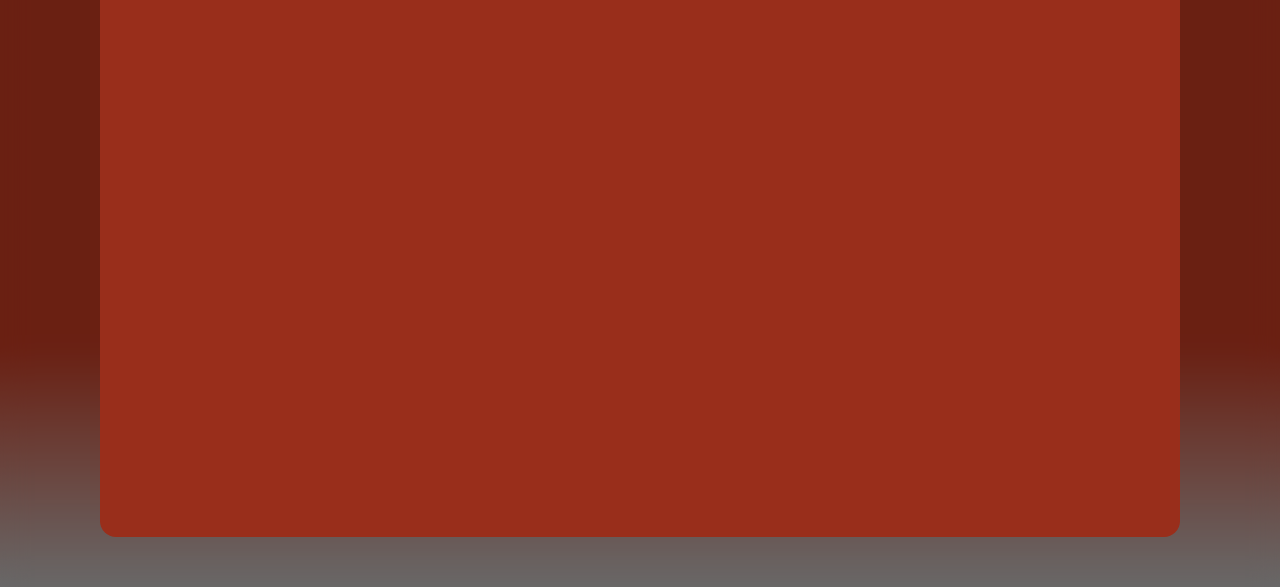
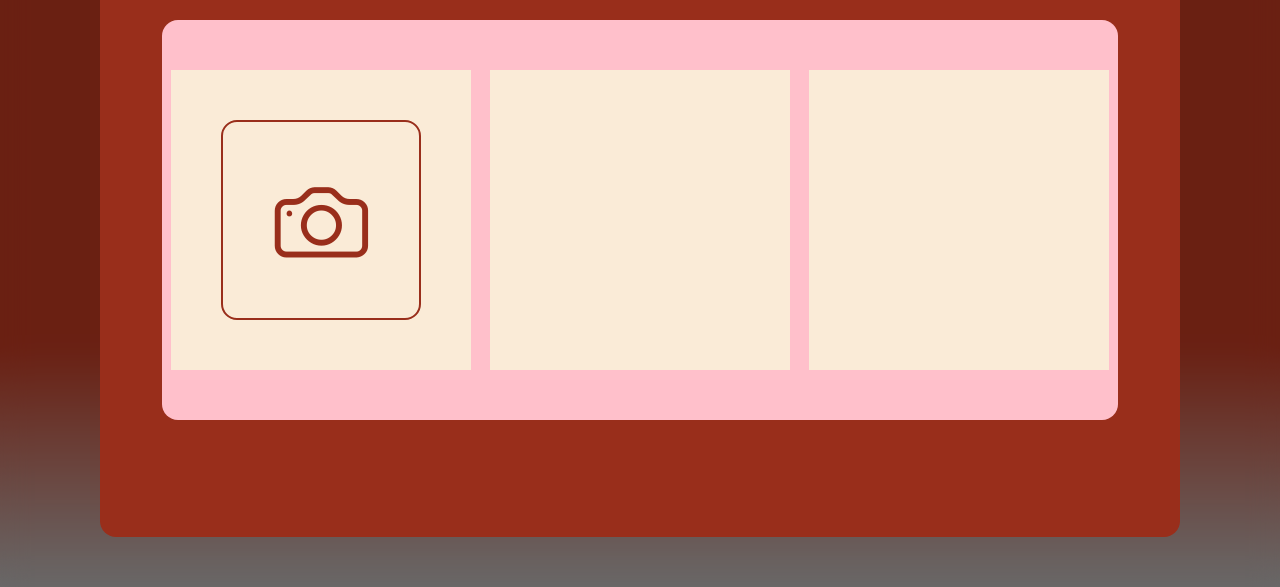
Before and after one commit to brendo-gomes-santana/PizzaMap, a plain HTML site: page site/index.html in a window 1280 px wide. Shown: the part 213-800 px from the top of the page. Drawn offline with nearby package versions, Linux system fonts and the light colour scheme.

Commit message:
Tela de cadastro em  Andamento
tela de cadastro!

```diff
--- a/site/css/modal.css
+++ b/site/css/modal.css
@@ -6,9 +6,23 @@
     position: fixed;
     top: 0%;
     left: 0%;
-    display: flex;
+    display: none;
     align-items: center;
     justify-content: center;
+}
+.modalWindow.active{
+    display: flex;
+    animation: camming .3s linear;
+}
+@keyframes camming {
+    from{
+      opacity: 0;
+
+    }
+    to{
+        opacity: 1;
+
+    }
 }
 .cadastroContainer{
     padding: 12px;
@@ -35,4 +49,60 @@
     color: var(--base--);
     font-weight: bolder;
     background-color: var(--branca--);
+    cursor: pointer;
+}.closeBtn:hover{
+    color: var(--hover--);
 }
+
+/* tela de cadastro */
+.FormCadastro{
+    display: flex;
+    justify-content: center;
+    align-items: center;
+    width: 100%;
+    height: 100%;
+    margin: 0 auto;
+}
+.inputsArea{
+    display: grid;
+    grid-template-columns: 1fr 1fr 1fr;
+    background-color: var(--inputColor--);
+    width: calc(100% - 100px);
+    height: 400px;
+    border-radius: 16px;
+    justify-content: center;
+    align-items: center;
+}
+.box{
+    width: 300px;
+    height: 300px;
+    margin: 0 auto;
+    background-color: antiquewhite;
+}
+.box1{
+    display: flex;
+    align-items: center;
+    justify-content: center;
+}
+.box1 > .boxImage #inputFile{
+    display: none;
+}
+.box1 > .boxImage{
+    display: flex;
+    justify-content: center;
+    align-items: center;
+
+}
+.box1 > .boxImage label i{
+    font-size: 70pt;
+    cursor: pointer;
+    color: var(--base--);
+}.box1 > .boxImage label i:hover{
+    color: var(--hover--);
+}
+.boxImage{
+    width: 200px;
+    height: 200px;
+    border-radius: 16px;
+    border: 2px solid var(--base--);
+}
--- a/site/css/style.css
+++ b/site/css/style.css
@@ -14,6 +14,8 @@
     --base--:#992e1b;
     --darck--:#13121271;
     --opacity--:#0000004d;
+    --inputColor--:pink;
+    --hover--:#2f92d4;
 }
 ul{
     list-style: none;
--- a/site/index.html
+++ b/site/index.html
@@ -11,7 +11,7 @@
   <title>Pizza Map | Home </title>
 </head>
 <body>
-  <main class="container">
+  <main class="container" mainContainer="content">
       <section class="input">
         <!--  -->
        <header class="text">
@@ -28,17 +28,36 @@
         <button class="explorarBtn"> explorar</button>
       </section>
        <!-- modal -->
-      <section class="modalWindow">
+      <section class="modalWindow active">
         <div class="cadastroContainer">
           <div class="top">
             <button class="closeBtn">X</button>
           </div>
-             <form action="#">
-              <h1> os campos de cadastro |...  </h1>
+             <form action="#" class="FormCadastro">
+                <div class="inputsArea">
+                  <!-- box 1  -->
+                   <div class="box box1">
+
+                    <div class="boxImage">
+                     <label for="inputFile"><i class="bi bi-camera"></i></label>
+                     <input type="file" id="inputFile">
+                    </div>
+                  </div>
+                  <!--  b/ -->
+
+                   <!-- box 2 -->
+                   <div class="box box2"></div>
+                   <!-- b/ -->
+
+                   <!-- box 3 -->
+                   <div class="box box3"></div>
+                   <!-- b/ -->
+                </div>
              </form>
         </div>
       </section>
 
   </main>
+  <script src="js/modal.js"></script>
 </body>
 </html>
--- a/site/js/modal.js
+++ b/site/js/modal.js
@@ -1,5 +1,15 @@
 // modal code ...
-const closeBtn = document.querySelector();
-closeBtn.onclick = () =>{
 
-}
+ const container = document.querySelector(`[mainContainer="content"]`);
+ const buttonOpen = container.querySelector(".openBtn")
+ const closeBtn =  container.querySelector(".closeBtn");
+
+//  buttonOpen.onclick  = ()=>{
+//     let modal = container.querySelector(".modalWindow")
+//     modal.classList.add('active');
+//  }
+
+closeBtn.onclick = ()=>{
+    let modal = container.querySelector(".modalWindow")
+    modal.classList.remove('active');
+ }
```
